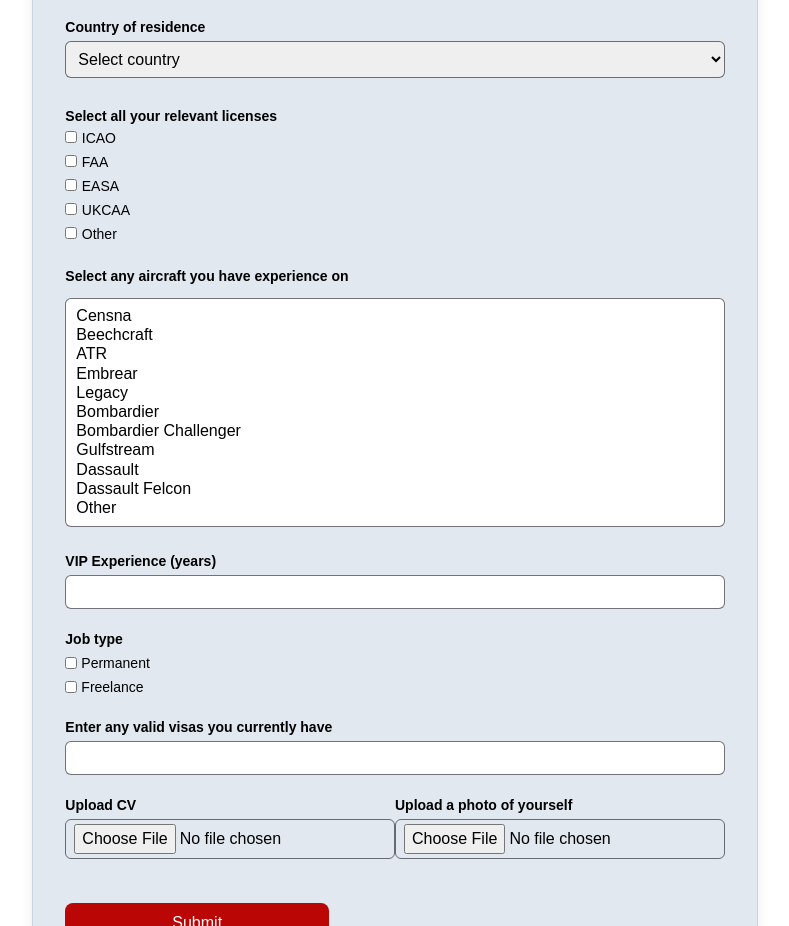
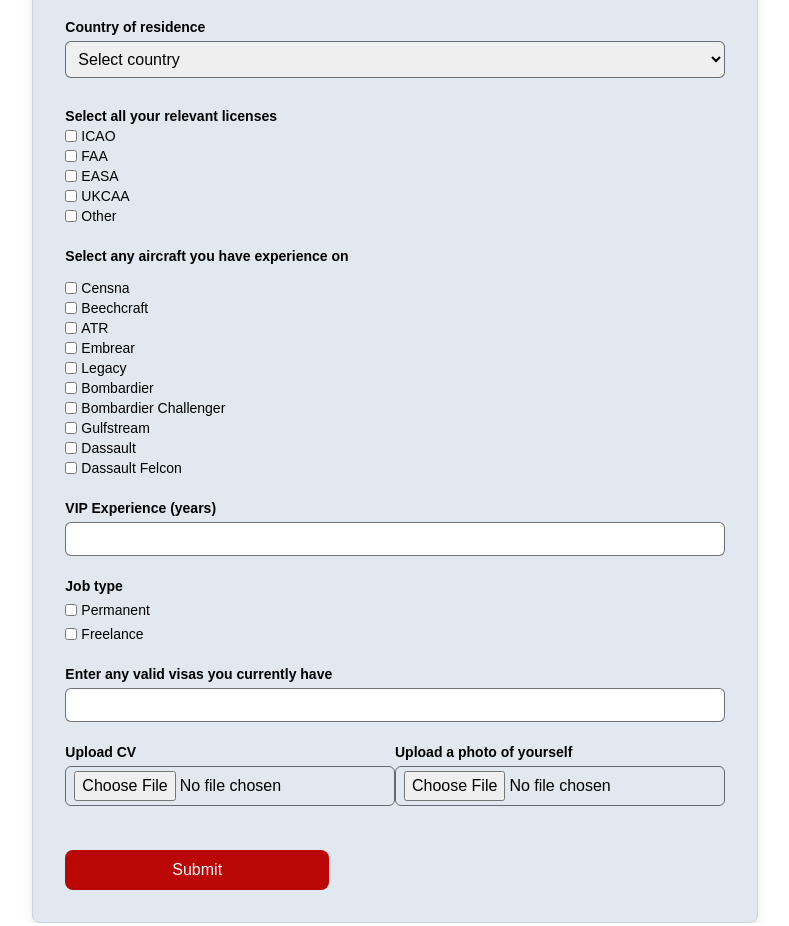
Before and after one commit to Mx-Crvr/opulent-2, a website: page dist/attendant.html in a window 1280 px wide. Shown: the part 1612-2538 px from the top of the page, without its empty margins (245-1034 px from the left). Drawn offline with Linux system fonts and the light colour scheme.

Commit message:
change UI for aircraft types

```diff
--- a/dist/attendant.html
+++ b/dist/attendant.html
@@ -927,7 +927,7 @@
 								<p class="font-semibold text-sm">
 									Select all your relevant licenses
 								</p>
-								<div class="input">
+								<div class="input flex items-center gap-1">
 									<input type="checkbox" name="ICAO" id="ICAO" class="w-3 h-3 cursor-pointer" value="true">
 									<label for="ICAO" class="text-sm cursor-pointer">ICAO</label>
 									<!-- Shows if ICAO is selected -->
@@ -948,7 +948,7 @@
 										/>
 									</div>
 								</div>
-								<div class="input">
+								<div class="input flex items-center gap-1">
 									<input type="checkbox" name="FAA" id="FAA" class="w-3 h-3 cursor-pointer" value="true">
 									<label for="FAA" class="text-sm cursor-pointer">FAA</label>
 									<!-- Shows if FAA is selected -->
@@ -969,15 +969,15 @@
 										/>
 									</div>
 								</div>
-								<div class="input">
+								<div class="input flex items-center gap-1">
 									<input type="checkbox" name="EASA" id="EASA" class="w-3 h-3 cursor-pointer" value="true">
 									<label for="EASA" class="text-sm cursor-pointer">EASA</label>
 								</div>
-								<div class="input">
+								<div class="input flex items-center gap-1">
 									<input type="checkbox" name="UKCAA" id="UKCAA" class="w-3 h-3 cursor-pointer" value="true">
 									<label for="UKCAA" class="text-sm cursor-pointer">UKCAA</label>
 								</div>
-								<div class="input">
+								<div class="input flex items-center gap-1">
 									<input type="checkbox" name="Other" id="otherLicense" class="w-3 h-3 cursor-pointer" value="true">
 									<label for="Other" class="text-sm cursor-pointer">Other</label>
 									<!-- Shows if Other is selected -->
@@ -999,12 +999,11 @@
 									</div>
 								</div>
 							</div>
-
-
-
 						</div>
 						<!-- Aircraft types -->
-						<div class="formInput flex flex-col gap-1">
+						<div
+							class="aircraftSelect formInput flex flex-col gap-1"
+						>
 							<p class="font-semibold text-sm">
 								Select any aircraft you have experience on
 							</p>
@@ -1012,35 +1011,46 @@
 								class="aircraftSelectcontainer mt-2"
 								id="aircraftContainer"
 							>
-								<select
-									name="aircraftSelect"
-									id="aircraftSelect"
-									class="outline-none border border-black_half rounded-md p-2 outline-none focus:bg-redfocus cursor-pointer w-full"
-									size="11"
-									multiple
-								>
-									<option value="Censna">Censna</option>
-									<option value="Beechcraft">
-										Beechcraft
-									</option>
-									<option value="ATR">ATR</option>
-									<option value="Embrear">Embrear</option>
-									<option value="Legacy">Legacy</option>
-									<option value="Bombardier">
-										Bombardier
-									</option>
-									<option value="BombardierChallenger">
-										Bombardier Challenger
-									</option>
-									<option value="Gulfstream">
-										Gulfstream
-									</option>
-									<option value="Dassault">Dassault</option>
-									<option value="DassaultFelcon">
-										Dassault Felcon
-									</option>
-									<option value="Other">Other</option>
-								</select>
+								<div class="input flex items-center gap-1">
+									<input type="checkbox" name="Censna" id="Censna" class="w-3 h-3 cursor-pointer" value="true">
+									<label for="Censna" class="text-sm cursor-pointer">Censna</label>
+								</div>
+								<div class="input flex items-center gap-1">
+									<input type="checkbox" name="Beechcraft" id="Beechcraft" class="w-3 h-3 cursor-pointer" value="true">
+									<label for="Beechcraft" class="text-sm cursor-pointer">Beechcraft</label>
+								</div>
+								<div class="input flex items-center gap-1">
+									<input type="checkbox" name="ATR" id="ATR" class="w-3 h-3 cursor-pointer" value="true">
+									<label for="ATR" class="text-sm cursor-pointer">ATR</label>
+								</div>
+								<div class="input flex items-center gap-1">
+									<input type="checkbox" name="Embrear" id="Embrear" class="w-3 h-3 cursor-pointer" value="true">
+									<label for="Embrear" class="text-sm cursor-pointer">Embrear</label>
+								</div>
+								<div class="input flex items-center gap-1">
+									<input type="checkbox" name="Legacy" id="Legacy" class="w-3 h-3 cursor-pointer" value="true">
+									<label for="Legacy" class="text-sm cursor-pointer">Legacy</label>
+								</div>
+								<div class="input flex items-center gap-1">
+									<input type="checkbox" name="Bombardier" id="Bombardier" class="w-3 h-3 cursor-pointer" value="true">
+									<label for="Bombardier" class="text-sm cursor-pointer">Bombardier</label>
+								</div>
+								<div class="input flex items-center gap-1">
+									<input type="checkbox" name="BombardierChallenger" id="BombardierChallenger" class="w-3 h-3 cursor-pointer" value="true">
+									<label for="BombardierChallenger" class="text-sm cursor-pointer">Bombardier Challenger</label>
+								</div>
+								<div class="input flex items-center gap-1">
+									<input type="checkbox" name="GulfStream" id="GulfStream" class="w-3 h-3 cursor-pointer" value="true">
+									<label for="Gulfstream" class="text-sm cursor-pointer">Gulfstream</label>
+								</div>
+								<div class="input flex items-center gap-1">
+									<input type="checkbox" name="Dassault" id="Dassault" class="w-3 h-3 cursor-pointer" value="true">
+									<label for="Dassault" class="text-sm cursor-pointer">Dassault</label>
+								</div>
+								<div class="input flex items-center gap-1">
+									<input type="checkbox" name="DassaultFelcon" id="DassaultFelcon" class="w-3 h-3 cursor-pointer" value="true">
+									<label for="DassaultFelcon" class="text-sm cursor-pointer">Dassault Felcon</label>
+								</div>
 							</div>
 						</div>
 						<!-- VIP Experience -->
```
Also changed, not shown: dist/pilot.html (+40 -29 lines).
